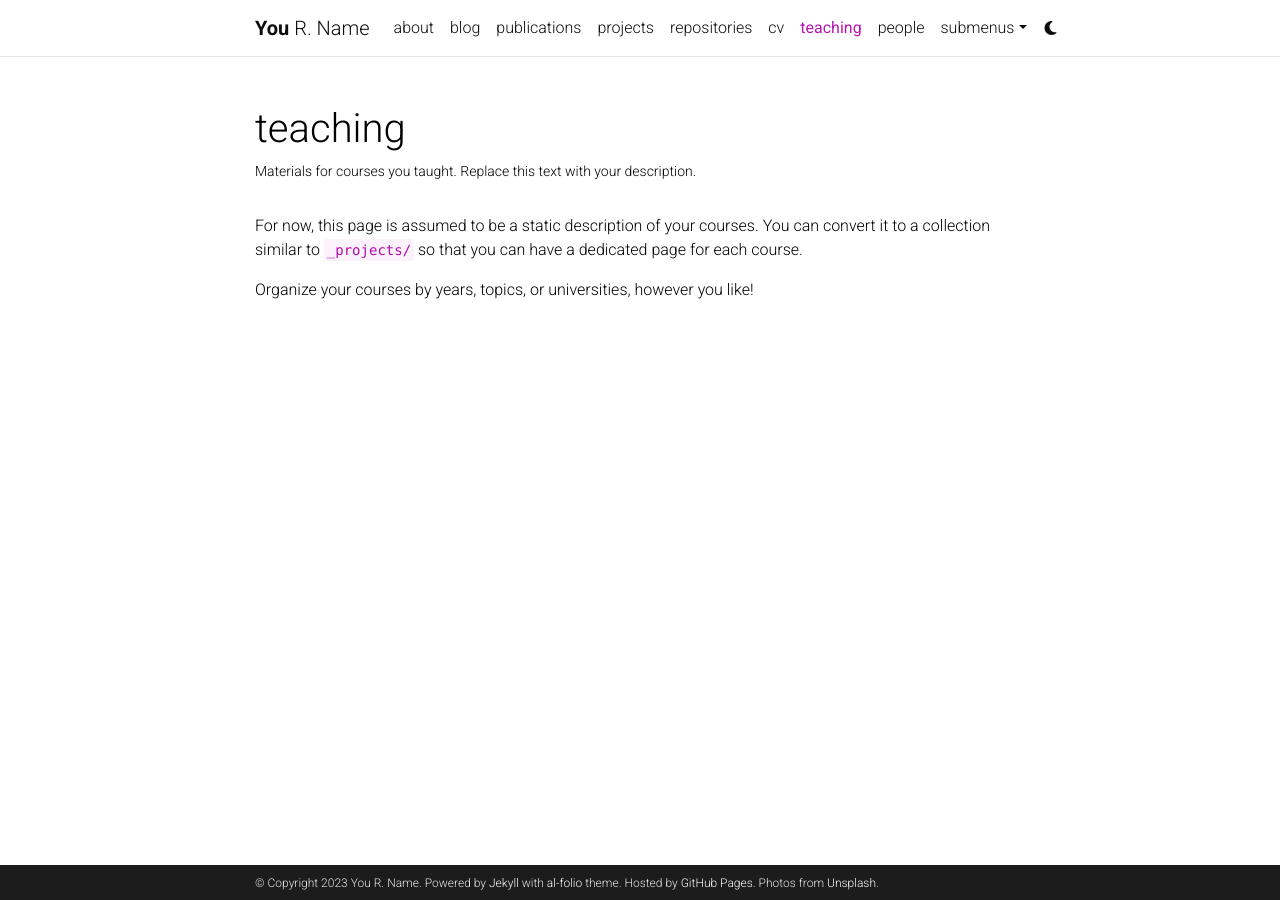
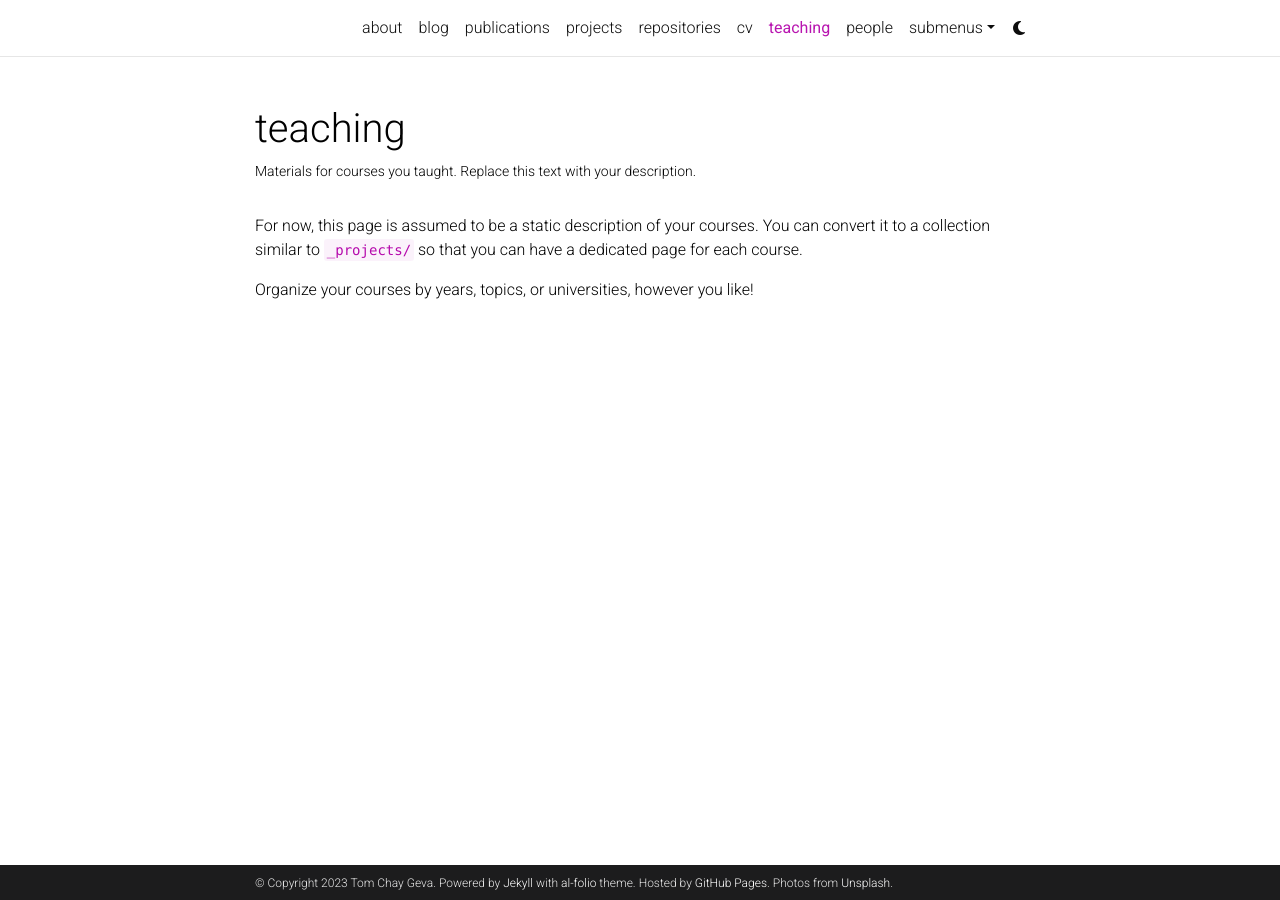
Before and after one commit to TomGeva/TomGeva.github.io, a Jekyll site: the page built from _pages/teaching.md, in a window 1280 px wide. Built offline with Jekyll 4.4.1, drawn with Linux system fonts in a browser that asks for light colours; comment, search, counter and statistics services are not loaded; a style sheet for code colours, icons or effects is not loaded.

Commit message:
startup test 1

```diff
--- a/_config.yml
+++ b/_config.yml
@@ -2,11 +2,11 @@
 # Site settings
 # -----------------------------------------------------------------------------
 
-title: blank # the website title (if blank, full name will be used instead)
-first_name: You
-middle_name: R.
-last_name: Name
-email: you@example.com
+title: # the website title (if blank, full name will be used instead)
+first_name: Tom
+middle_name: Chay
+last_name: Geva
+email: Tomgeva7@gmail.com
 description: > # the ">" symbol means to ignore newlines until "footer_text:"
   A simple, whitespace theme for academics. Based on [*folio](https://github.com/bogoli/-folio) design.
 footer_text: >
@@ -16,7 +16,7 @@ footer_text: >
 keywords: jekyll, jekyll-theme, academic-website, portfolio-website  # add your own keywords or leave empty
 
 lang: en # the language of your site (for example: en, fr, cn, ru, etc.)
-icon: ⚛️  # the emoji used as the favicon (alternatively, provide image name in /assets/img/)
+icon: 👨🏽‍💻  # the emoji used as the favicon (alternatively, provide image name in /assets/img/)
 
 url: https://TomGeva.github.io # the base hostname & protocol for your site
 baseurl:  # the subpath of your site, e.g. /blog/
```
